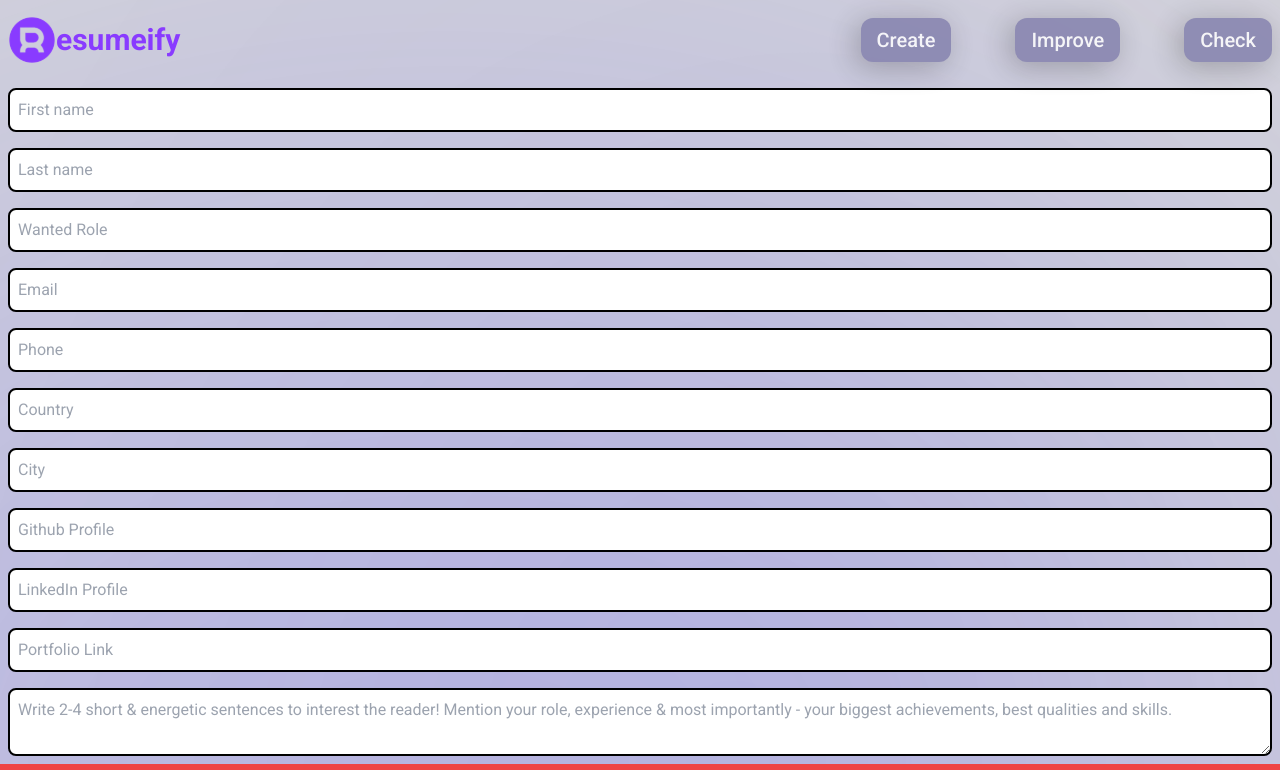
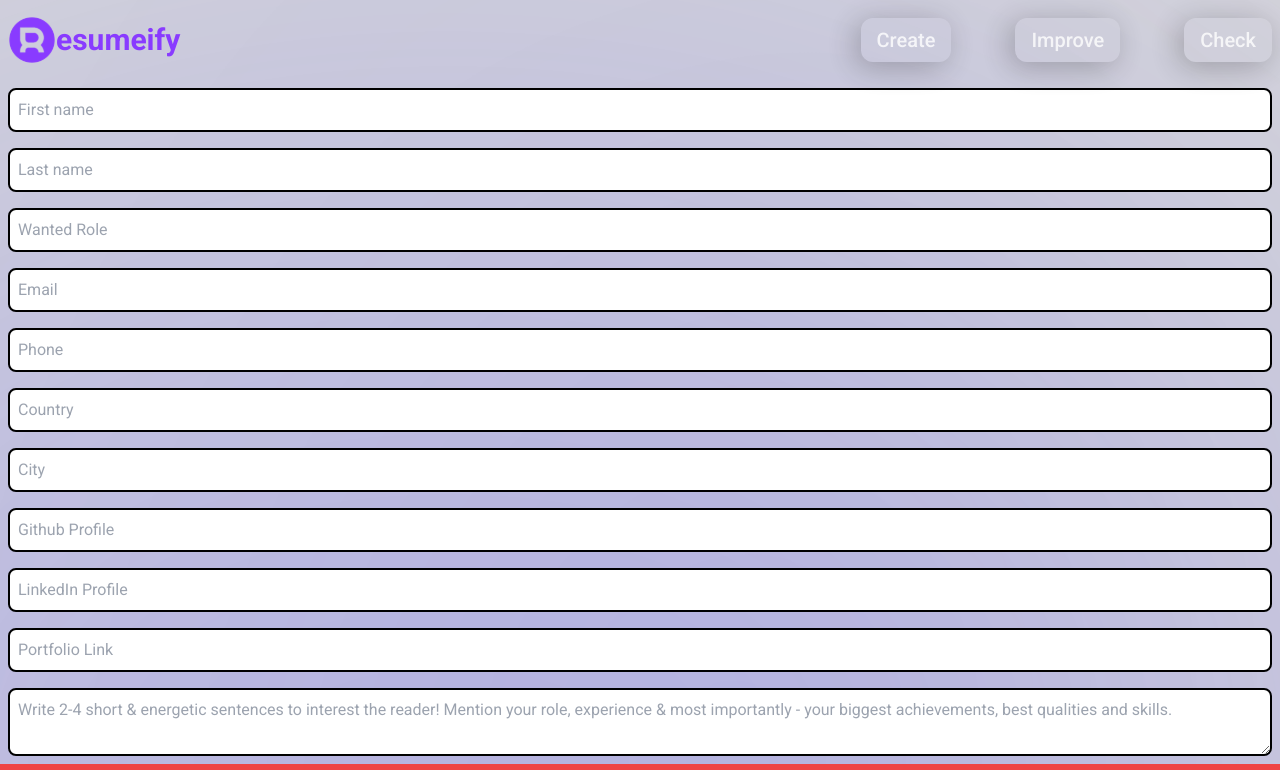
Before and after one commit to jhonatademuner/resumeify, a Next.js app: page /resume-builder in a window 1280 px wide. Shown: the top 770 px of the page. Built offline with nearby package versions, Linux system fonts and the light colour scheme.

Commit message:
refactor: componentize for better readability

```diff
--- a/src/components/Footer.tsx
+++ b/src/components/Footer.tsx
@@ -2,7 +2,7 @@ import Logo from "./Logo";
 
 export default function Footer(){
   return (
-    <footer className="w-full flex justify-center items-center bg-[#807DAB] opacity-80 py-16">
+    <footer className="w-full flex justify-center items-center bg-secondary opacity-80 py-16">
     <div className="flex flex-col justify-between items-center 2xl:w-[1536px] lg:w-[1024px] text-white gap-8 px-2">
       <div className="flex justify-between items-center w-full">
         <div className="flex flex-col justify-between items-start gap-8">
--- a/src/components/Navbar.tsx
+++ b/src/components/Navbar.tsx
@@ -2,36 +2,37 @@ import Logo from "./Logo";
 import HamburgerMenu from "./HamburgerMenu";
 
 import React from "react";
+import Link from "next/link";
 
 const Navbar = () => {
 
   return (
     <header className="flex items-center justify-center w-full h-20 absolute">
       <div className="flex items-center justify-between w-full h-full 2xl:w-[1536px] xl:w-[1280px] lg:w-[1024px] px-2 ">
-        <a href="/">
+        <Link href="/">
           <div className="flex items-center w-48">
             <Logo />
           </div>
-        </a>
+        </Link>
         <div className="h-full flex items-center justify-center lg:hidden">
           <HamburgerMenu />
         </div>
         <nav className="lg:flex items-center justify-between gap-16 h-full text-black text-xl font-medium hidden">
-          <a href="/resume/create">
-            <button className=" xl:py-2 xl:px-4 py-1 px-2 text-white bg-[#807DAB] opacity-80 rounded-xl shadow-[-5px_5px_30px_0px_rgba(0,0,0,0.3)]">
+          <Link href="/create">
+            <button className=" xl:py-2 xl:px-4 py-1 px-2 text-white bg-secondary opacity-80 rounded-xl shadow-[-5px_5px_30px_0px_rgba(0,0,0,0.3)]">
               Create
             </button>
-          </a>
-          <a href="/resume/improve">
-            <button className=" xl:py-2 xl:px-4 py-1 px-2 text-white bg-[#807DAB] opacity-80 rounded-xl shadow-[-5px_5px_30px_0px_rgba(0,0,0,0.3)]">
+          </Link>
+          <Link href="/improve">
+            <button className=" xl:py-2 xl:px-4 py-1 px-2 text-white bg-secondary opacity-80 rounded-xl shadow-[-5px_5px_30px_0px_rgba(0,0,0,0.3)]">
               Improve
             </button>
-          </a>
-          <a href="/resume/check">
-            <button className=" xl:py-2 xl:px-4 py-1 px-2 text-white bg-[#807DAB] opacity-80 rounded-xl shadow-[-5px_5px_30px_0px_rgba(0,0,0,0.3)]">
+          </Link>
+          <Link href="/check">
+            <button className=" xl:py-2 xl:px-4 py-1 px-2 text-white bg-secondary opacity-80 rounded-xl shadow-[-5px_5px_30px_0px_rgba(0,0,0,0.3)]">
               Check
             </button>
-          </a>
+          </Link>
         </nav>
       </div>
     </header>
```
